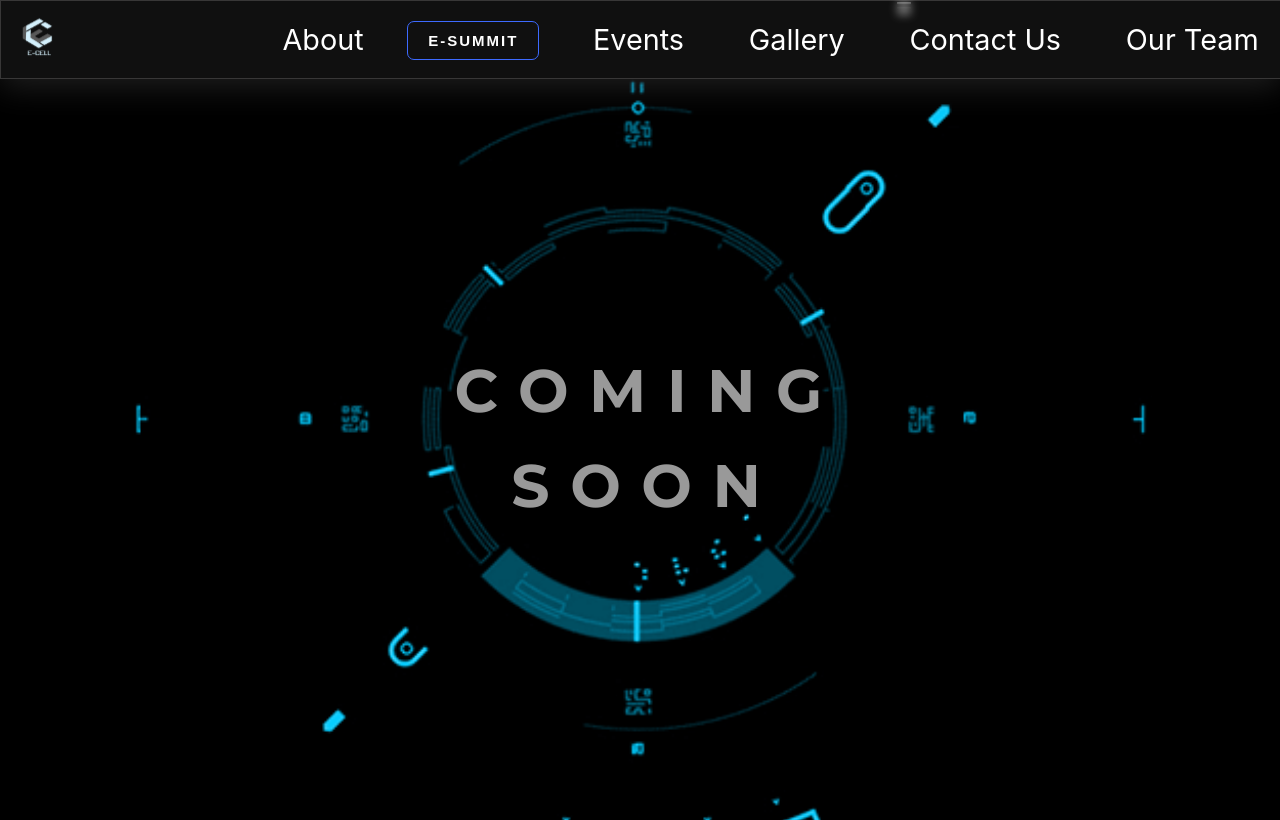
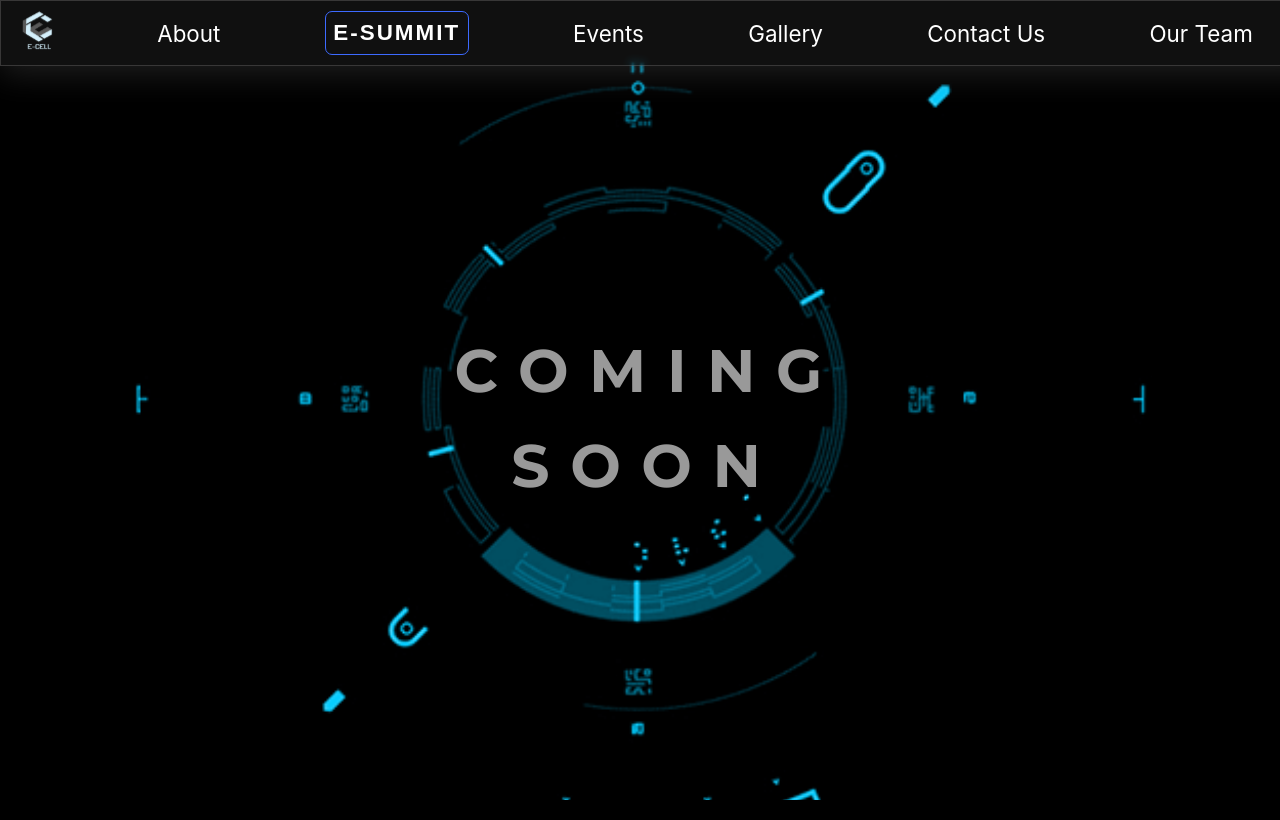
Before and after one commit to Pranjal-231003/E-Cell-Website, a React (Create React App) app in the folder frontend/: page /esummit in a window 1280 px wide. Built offline with nearby package versions, Linux system fonts and the light colour scheme.

Commit message:
Responsiveness of Navbar

```diff
--- a/frontend/src/components/assets/css/Navbar.css
+++ b/frontend/src/components/assets/css/Navbar.css
@@ -3,7 +3,7 @@
 .navbar {
   display: flex;
   align-items: center;
-  justify-content: space-between;
+  justify-content: space-around;
   color: whitesmoke;
   background: rgba(65, 65, 65, 0.25);
   box-shadow: 0 8px 32px 0 rgba(84, 84, 84, 0.37);
@@ -13,7 +13,13 @@
   width: 100%;
   z-index: 1000;
   position: fixed;
+  height: 4rem;
+  gap: 3rem;
+  padding-right:2rem;
 }
+
+
+
 .logo{
   width: 5rem;
   margin-top: 1rem;
@@ -22,20 +28,20 @@
   display: flex;
   flex-direction: row;
   align-items: center;
-  justify-content: flex-end;
+  justify-content: space-around;
   height: 100%;
-  text-align: center;
-  margin-right: 0;
+  width: 90%;
+  gap: 3rem;
 }
 
-.nav-links a {
+.nav-links .link {
   text-decoration: none;
   color: #333;
-  margin: 10px;
   color: white;
-  font-size: 1.4rem;
-  padding: 0.7rem;
-  margin-right: 0rem;
+  font-size: 1.4em;
+  width: 9rem;
+  padding: 0;
+  margin: 0;
 
 }
 
@@ -44,104 +50,13 @@
   cursor: pointer;
   color: white;
 }
-
-@media only screen and (max-width: 580px) {
-  .nav-links {
-    position: fixed;
-    top: 0;
-    left: 0;
-    z-index: 100;
-    height: 100vh;
-    width: 100%;
-    background-color: rgb(0, 0, 0);
-    flex-direction: column;
-    justify-content: center;
-    transform: translateX(-100%);
-    transition: transform 0.3s ease-in;
-  }
-
-  .show-nav {
-    transform: translateX(0);
-  }
-
-  .hide-nav {
-    transform: translateX(-100%);
-  }
-
-  .nav-icon {
-    display: block;
-    font-size: 1.5rem;
-    z-index: 1000;
-  }
-
-/*   .overlay {
-    background: fixed;
-    overflow: hidden;
-    position: fixed;
-    top: 0;
-    left: 0;
-    height: 100vh;
-    width: 100%;
-    background-color: rgba(0, 0, 0, 0.5);
-    z-index: 100;
-  }
- */
-  .nav-links a {
-   z-index: 100;
-    color: rgb(255, 255, 255);
-  }
-}
-
-.navbar {
-  display: flex;
-  align-items: center;
-  justify-content: space-between;
-  color: whitesmoke;
-  background: rgba(65, 65, 65, 0.25);
-  box-shadow: 0 8px 32px 0 rgba(84, 84, 84, 0.37);
-  backdrop-filter: blur( 4.5px );
-  -webkit-backdrop-filter: blur( 4.5px );
-  border: 1px solid rgba(236, 234, 234, 0.18);
-  width: 100%;
-  z-index: 1000;
-  position: fixed;
-  height: 4.8rem;
-}
-.logo{
-  width: 5rem;
-  margin-top: 1rem;
-}
-.nav-links {
-  display: flex;
-  flex-direction: row;
-  align-items: center;
-  justify-content: center;
-  height: 100%;
-  text-align: center;
-  white-space: nowrap;
-  margin-right: 0;
-}
-.nav-links a:hover{
+.nav-links .link:hover{
   cursor: pointer;
 }
-
-.nav-links a {
-  text-decoration: none;
-  color: #333;
-  margin-right: 0;
-  color: white;
-  font-size: 1.8rem;
-  padding: 0.7rem;
+.btn.link{
+  font-size: 1em;
+  padding: 0.5rem 0.3rem;
 }
-
-.nav-icon {
-  display: block;
-  cursor: pointer;
-  color: white;
-  padding-right: 2rem;
-  margin-left: 70%;
-}
-
 
 .btn {
   position: relative;
@@ -193,6 +108,116 @@
   -o-transform: skewX(-20deg);
   transform: skewX(-20deg);
 }
+
+
+
+@media only screen and (max-width: 960px) {
+
+  .nav-links{
+    gap: 1.3rem;
+  }
+  .nav-links .link{
+    font-size: 1.1em;
+  }
+}
+
+
+@media only screen and (max-width: 790px) {
+
+  .nav-links{
+    gap: 1rem;
+  }
+  .nav-links .link{
+    font-size: 0.9em;
+  }
+}
+@media only screen and (max-width: 635px) {
+  .navbar{
+    gap: 1rem;
+  }
+  .nav-links{
+    gap: 0.5rem;
+  }
+  .nav-links .link{
+    font-size: 0.9em;
+  }
+}
+@media only screen and (max-width: 580px) {
+  .navbar{
+    justify-content: space-between;
+  }
+  .nav-links {
+    position: fixed;
+    top: 0;
+    left: 0;
+    z-index: 100;
+    height: 100vh;
+    width: 100%;
+    background-color: rgb(0, 0, 0);
+    flex-direction: column;
+    justify-content: center;
+    transform: translateX(-100%);
+    transition: transform 0.3s ease-in;
+    font-size: 1.5em;
+    gap: 4rem;
+  }
+
+  .show-nav {
+    transform: translateX(0);
+  }
+
+  .hide-nav {
+    transform: translateX(-100%);
+  }
+
+
+  .nav-icon {
+    display: block;
+    position: absolute;
+    font-size: 1.5rem;
+    z-index: 1000;
+    transform: translate(32rem,55%);
+    color: #333;
+  }
+  .nav-links a {
+   z-index: 100;
+    color: rgb(255, 255, 255);
+  }
+
+}
+
+@media only screen and (max-width: 550px) {
+
+  .nav-icon {
+
+    transform: translate(29rem,55%);
+  }
+}
+
+@media only screen and (max-width: 500px) {
+
+  .nav-icon {
+
+    transform: translate(26rem,55%);
+  }
+}
+
+@media only screen and (max-width: 450px) {
+
+  .nav-icon {
+
+    transform: translate(23.2rem,55%);
+  }
+}
+@media only screen and (max-width: 400px) {
+
+  .nav-icon {
+
+    transform: translate(20rem,55%);
+  }
+}
+
+
 
 @keyframes sh02 {
   from {
```
